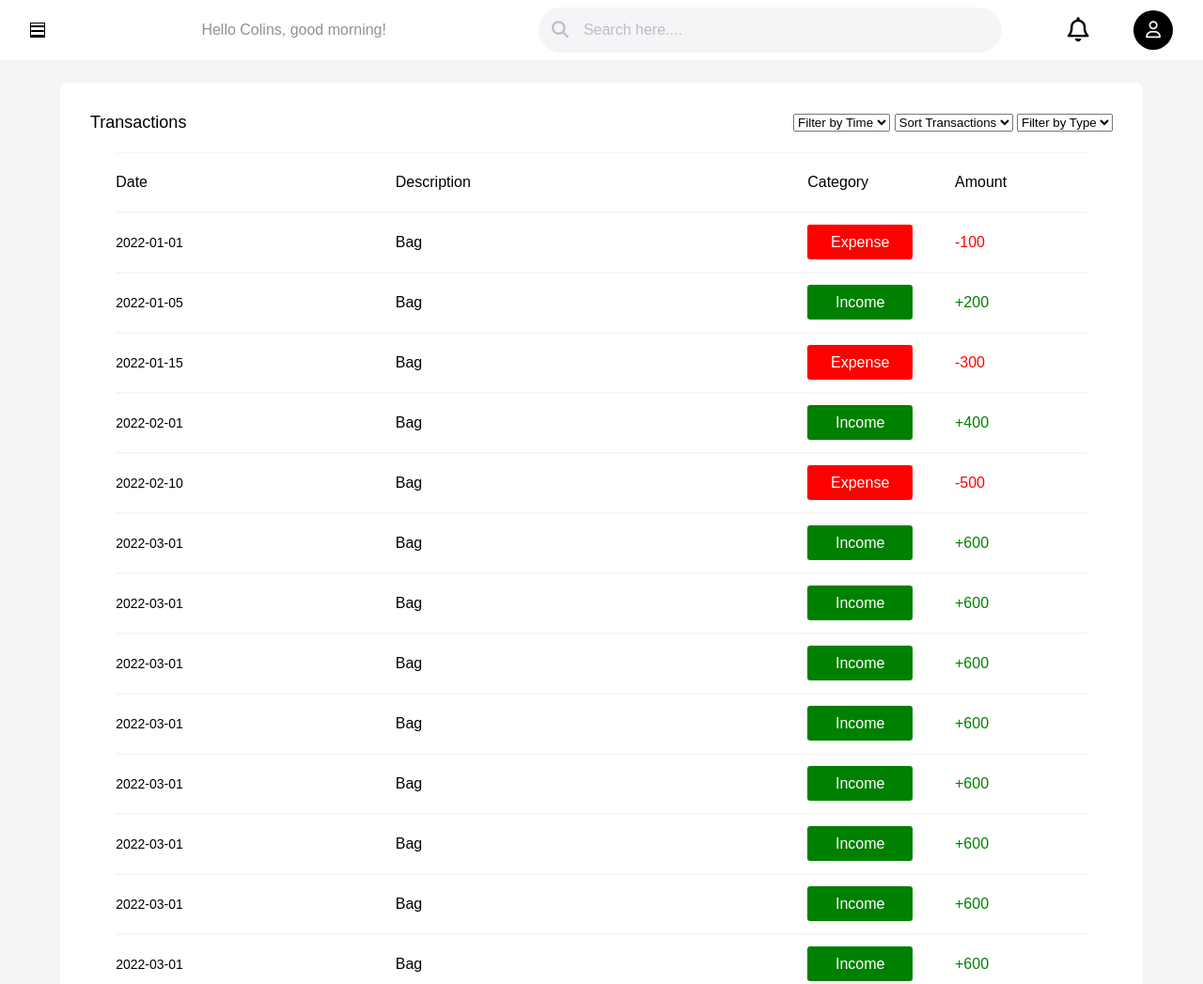
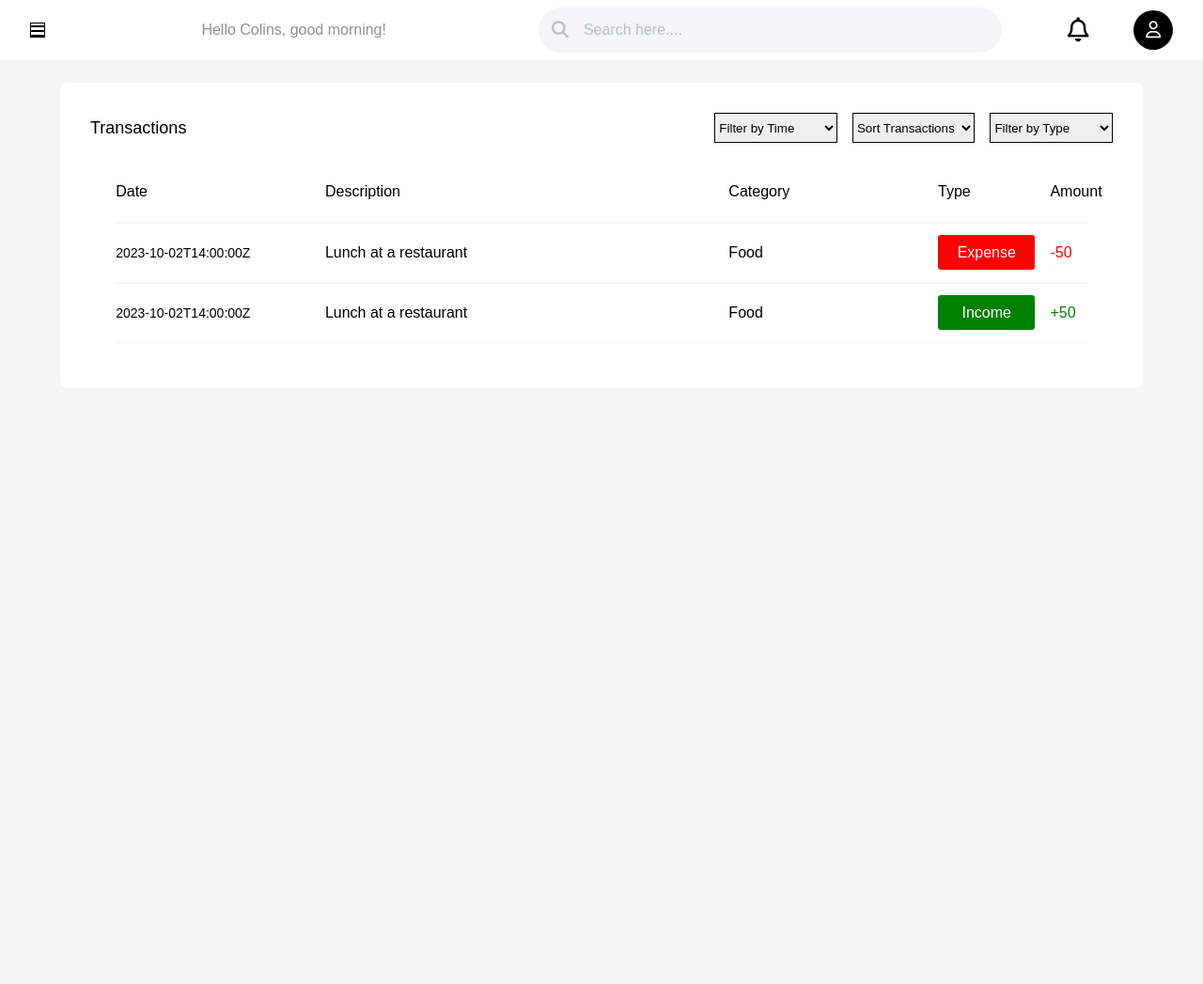
Before and after one commit to Arigbo/expence, a plain HTML site: page pages/transaction.html in a window 1280 px wide. Shown: the top 1047 px of the page at 94% size. After the commit the page ends 800 px from the top, so only its background shows below. Drawn offline with Linux system fonts and the light colour scheme; a web font is replaced by a local one.

Commit message:
update: transaction page

```diff
--- /dev/null
+++ b/db.json
@@ -0,0 +1,77 @@
+{
+    "users": [
+        {
+            "id": 1,
+            "name": "John Doe",
+            "email": "johndoe@example.com",
+            "password": "hashed_password",
+            "created_at": "2023-10-01T12:00:00Z"
+        }
+    ],
+    "notifications": [
+        {
+            "id": 1,
+            "user_id": 1,
+            "message": "Welcome to Expense Calculator!",
+            "read": false,
+            "created_at": "2023-10-01T12:05:00Z"
+        }
+    ],
+    "transactions": [
+        {
+            "id": 1,
+            "user_id": 1,
+            "type": "expense",
+            "amount": 50.0,
+            "category": "Food",
+            "date": "2023-10-02T14:00:00Z",
+            "description": "Lunch at a restaurant"
+        },
+        {
+            "id": 2,
+            "user_id": 1,
+            "type": "income",
+            "amount": 50.0,
+            "category": "Food",
+            "date": "2023-10-02T14:00:00Z",
+            "description": "Lunch at a restaurant"
+        }
+    ],
+    "goals": [
+        {
+            "id": 1,
+            "user_id": 1,
+            "name": "Vacation Fund",
+            "target_amount": 2000.0,
+            "current_amount": 500.0,
+            "deadline": "2024-06-01T00:00:00Z"
+        }
+    ],
+    "budgets": [
+        {
+            "id": 1,
+            "user_id": 1,
+            "category": "Groceries",
+            "limit": 300.0,
+            "start_date": "2023-10-01T00:00:00Z",
+            "end_date": "2023-10-31T23:59:59Z"
+        }
+    ],
+    "savings": [
+        {
+            "id": 1,
+            "user_id": 1,
+            "amount": 1000.0,
+            "created_at": "2023-10-01T12:00:00Z"
+        }
+    ],
+    "income": [
+        {
+            "id": 1,
+            "user_id": 1,
+            "amount": 3000.0,
+            "current_balance": 2500.0,
+            "created_at": "2023-10-01T12:00:00Z"
+        }
+    ]
+}
--- a/pages/transaction.html
+++ b/pages/transaction.html
@@ -99,6 +99,7 @@
               <h1>Date</h1>
               <h1>Description</h1>
               <h1>Category</h1>
+              <h1>Type</h1>
               <h1>Amount</h1>
             </div>
             <div class="transacts">
@@ -117,121 +118,12 @@
       document.querySelector(".navbar").classList.add("show");
     });
     // Sample expense and income data
-    let transactions = [
-      {
-        id: 1,
-        date: "2022-01-01",
-        type: "expense",
-        amount: 100,
-        descrip: "Bag",
-      },
-      {
-        id: 2,
-        date: "2022-01-05",
-        type: "income",
-        amount: 200,
-        descrip: "Bag",
-      },
-      {
-        id: 3,
-        date: "2022-01-15",
-        type: "expense",
-        amount: 300,
-        descrip: "Bag",
-      },
-      {
-        id: 4,
-        date: "2022-02-01",
-        type: "income",
-        amount: 400,
-        descrip: "Bag",
-      },
-      {
-        id: 5,
-        date: "2022-02-10",
-        type: "expense",
-        amount: 500,
-        descrip: "Bag",
-      },
-      {
-        id: 6,
-        date: "2022-03-01",
-        type: "income",
-        amount: 600,
-        descrip: "Bag",
-      },
-      {
-        id: 6,
-        date: "2022-03-01",
-        type: "income",
-        amount: 600,
-        descrip: "Bag",
-      },
-      {
-        id: 6,
-        date: "2022-03-01",
-        type: "income",
-        amount: 600,
-        descrip: "Bag",
-      },
-      {
-        id: 6,
-        date: "2022-03-01",
-        type: "income",
-        amount: 600,
-        descrip: "Bag",
-      },
-      {
-        id: 6,
-        date: "2022-03-01",
-        type: "income",
-        amount: 600,
-        descrip: "Bag",
-      },
-      {
-        id: 6,
-        date: "2022-03-01",
-        type: "income",
-        amount: 600,
-        descrip: "Bag",
-      },
-      {
-        id: 6,
-        date: "2022-03-01",
-        type: "income",
-        amount: 600,
-        descrip: "Bag",
-      },
-      {
-        id: 6,
-        date: "2022-03-01",
-        type: "income",
-        amount: 600,
-        descrip: "Bag",
-      },
-      {
-        id: 6,
-        date: "2022-03-01",
-        type: "income",
-        amount: 600,
-        descrip: "Bag",
-      },
-      {
-        id: 6,
-        date: "2022-03-01",
-        type: "income",
-        amount: 600,
-        descrip: "Bag",
-      },
-      {
-        id: 6,
-        date: "2022-03-01",
-        type: "income",
-        amount: 600,
-        descrip: "Bag",
-      },
+    // Fetch transactions from db.json
+    fetch('/db.json')
+      .then(response => response.json())
+      .then(data => {
+      let transactions = data.transactions;
 
-    ];
       // Function to filter transactions by week
       function filterByWeek(transactions) {
         const oneWeekAgo = new Date();
@@ -284,14 +176,18 @@
           <p>${transact.date}</p>
           </div>
           <div class="secondCl">
-          <p>${transact.descrip}</p>
+          <p>${transact.description}</p>
           </div>
               <div class="thirdCl">
+                <p>${transact.category}</p>
+            </div>
+          <div class="fourthCl">
           <h5 class=${transact.type === "income" ? "green" : "red"}>
           ${transact.type}
           </h5>
           </div>
-        <div class="fourthCl">
+
+          <div class="fifthCl">
           <h4 class=${transact.type == "expense" ? "red" : "green"}>
           ${transact.type == "expense" ? "-" : "+"}${transact.amount}
           </h4>
@@ -302,7 +198,6 @@
         });
       }
 
-    // Example usage
       // Add event listeners to the select elements
       document.querySelectorAll("select").forEach((select, index) => {
         select.addEventListener("change", function () {
@@ -341,7 +236,8 @@
 
       // Initialize the display with all transactions
       displayTransactions(transactions);
-
+      })
+      .catch(error => console.error('Error fetching transactions:', error));
 
     // Function to filter transactions before current date
 
--- a/style/custom.scss
+++ b/style/custom.scss
@@ -47,15 +47,15 @@ html {
     background-color: #035c97;
     color: white;
     border: none;
-    height: 2rem;
+    height: 2.3rem;
     padding-inline: 0.2rem;
     width: fit-content;
     display: flex;
     align-items: center;
     justify-content: center;
     border-radius: 0.3rem;
-    font-size: 12px;
-    font-weight: 300;
+    font-size: 14px;
+    font-weight: 500;
     cursor: pointer;
     transition: all 0.3s ease-in-out;
     &:hover {
--- a/style/transact.scss
+++ b/style/transact.scss
@@ -22,17 +22,32 @@
       header {
         display: flex;
         align-items: center;
-        justify-content: space-between;
+        justify-content: center;
         width: 100%;
         h1 {
           font-size: 18px;
           font-weight: 500;
+          width: 60%;
+          display: flex;
+          align-items: center;
+          justify-content: start;
         }
-        a {
-          font-size: 14px;
-          font-weight: 400;
-          width: auto;
-          height: auto;
+        .right{
+          display: flex;
+          align-items: center;
+          justify-content: end;
+          gap: 1rem;
+          width: 40%;
+          select{
+            height: 2rem;
+            border: 1px solid;
+            width: 30%;
+            display: flex;
+            align-items: center;
+            option{
+              width: 90%;
+            }
+          }
         }
       }
       &_inner {
@@ -43,23 +58,26 @@
         background-color: white;
         padding-block: 1rem;
         border-radius: 0.5rem;
+        overflow-x: scroll;
         &_top {
           width: 95%;
           height: 4rem;
           display: grid;
-          grid-template-columns: 1fr 1.5fr 0.5fr 0.5fr;
-          justify-content: center;
+          grid-template-columns: 20% 40% 20% 10% 10%;
+          gap: 1rem;
+          justify-content: start;
           align-items: center;
-          gap: 1rem;
-          border-block: 1px solid rgba(245, 246, 247, 1);
+          border-bottom: 1px solid rgba(245, 246, 247, 1);
           h1 {
             display: flex;
             align-items: center;
             justify-content: start;
             font-size: 16px;
             font-weight: 400;
-            height: 100%;
+            height: 30%;
+            // padding-inline-start: 0.2rem;
             width: 100%;
+            // border-left: 1px solid grey;
           }
         }
         .transacts {
@@ -72,13 +90,14 @@
             display: flex;
             flex-direction: column;
             align-items: center;
+
             .transact {
               width: 100%;
               display: grid;
               height: 4rem;
               border-block: 1px solid rgba(245, 246, 247, 1);
-              grid-template-columns: 1fr 1.5fr 0.5fr 0.5fr;
-              justify-content: center;
+              grid-template-columns: 20% 40% 20% 10% 10%;
+              justify-content: space-between;
               align-items: center;
               gap: 1rem;
               &.none {
@@ -89,7 +108,16 @@
                 height: 100%;
                 display: flex;
                 align-items: center;
+                justify-content: center;
                 p {
+                  // border-left: 1px solid grey;
+                  // padding-inline-start: 0.2rem;
+
+                  display: flex;
+                  align-items: center;
+                  justify-content: start;
+                  width: 100%;
+                  height: 100%;
                   font-size: 14px;
                   font-weight: 300;
                 }
@@ -99,7 +127,15 @@
                 height: 100%;
                 display: flex;
                 align-items: center;
+                justify-content: center;
                 p {
+                  // border-left: 1px solid grey;
+                  // padding-inline-start: 0.2rem;
+                  display: flex;
+                  align-items: center;
+                  justify-content: start;
+                  width: 100%;
+                  height: 100%;
                   font-size: 16px;
                   font-weight: 300;
                 }
@@ -109,6 +145,22 @@
                 width: 100%;
                 display: flex;
                 align-items: center;
+                justify-content: center;
+
+                p {
+                  font-weight: 400;
+                  width: 100%;
+                  display: flex;
+                  align-items: center;
+                  justify-content: start;
+                }
+              }
+              .fourthCl {
+                height: 100%;
+                width: 100%;
+                display: flex;
+                align-items: center;
+                justify-content: center;
                 h5 {
                   font-size: 16px;
                   font-weight: 300;
@@ -119,7 +171,7 @@
                   height: 60%;
                   border-radius: 0.2rem;
                   color: white;
-                  width: 7rem;
+                  width: 100%;
                   padding-inline: 0.3rem;
                 }
                 .red {
@@ -129,7 +181,7 @@
                   background-color: green;
                 }
               }
-              .fourthCl {
+              .fifthCl {
                 height: 100%;
                 width: 100%;
                 display: flex;
```
Also changed, not shown: pages/budget.html (+7 -3 lines), style/budget.scss (+46 -35 lines), style/budget.css, style/custom.css, style/transact.css, 3 other files. Lines whose indentation alone changed are shown as unchanged.
